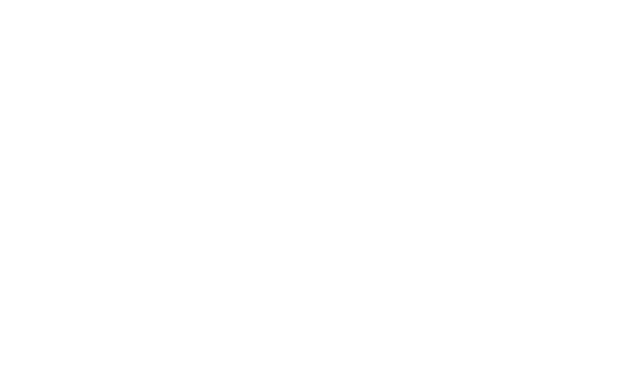
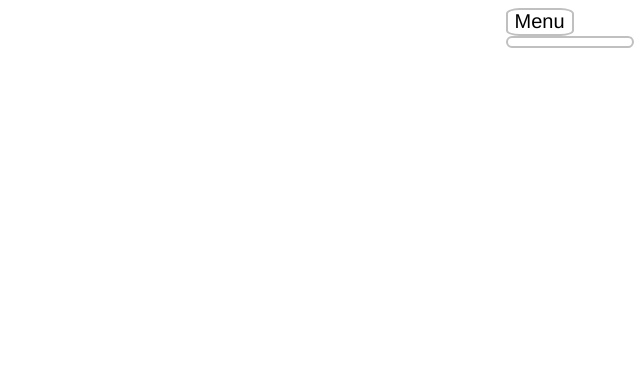
Before and after one commit to KaiErfle/in-class-collab, a plain HTML site: page index.html in a window 1280 px wide. Shown: the whole page, without its empty margins (640-1280 px from the left). Drawn offline with Linux system fonts and the light colour scheme.

Commit message:
menu changed

```diff
--- a/index.html
+++ b/index.html
@@ -1,7 +1,8 @@
 <!DOCTYPE html>
 <head>
     <title> in class collab with the bros </title>
-    <link href="app.css" rel="styleguide" type="text/styleguide">
+    <link href="app.css" rel="stylesheet" type="text/css">
+    <link href="menu.css" rel="stylesheet" type="text/css">
 </head>
 <body>
 
@@ -12,10 +13,17 @@
 
     <!-- menu goes here -->
     <div class="drop_menu">
-        <div id="menu">
+        <div id="menu" onclick="menuToggle()">
+            Menu </div>
             <div id="menu_contents">
+                <p>Account</p>
+                <p>Your Posts</p>
+                <p>Saved</p>
+                <p>Help</p>
+                <p>Preferences</p>
+                <p>Settings</p>
 
-            </div>
+
         </div>
     </div>
 
@@ -31,4 +39,5 @@
 
 
     <script src="app.js"></script>
+    <script src="menu.js"></script>
 </body>
--- a/menu.css
+++ b/menu.css
@@ -1,5 +1,35 @@
 .drop_menu{
-    width: 50vw;
-    height: 50vh;
-    border: black solid 1px;
+    position: relative;
+    left: 90%;
+    display: flex;
+    flex-direction: column;
+    width: 10vw;
+    height: 45vh;
+    /* border: black solid 2px; */
 }
+
+#menu{
+    border: silver solid 2px;
+    border-radius: 10px;
+    text-align: center;
+    font-size: 20px;
+    font-family: helvetica;
+    border-radius: 20%;
+    height: 3vh;
+    width: 5vw;
+}
+
+
+#menu_contents{
+    border: silver solid 2px;
+    border-radius: 10px;
+    padding: 3%;
+    text-align: left;
+    font-size: 17px;
+    font-family: helvetica;
+    display: flex;
+    flex-direction: column;
+    max-height: 0;
+    overflow: hidden;
+    transition: max-height 0.5s;
+}
--- a/menu.js
+++ b/menu.js
@@ -0,0 +1,11 @@
+var menu_state = false
+
+function menuToggle(){
+    if (menu_state === false){
+    document.querySelector("#menu_contents").style.maxHeight = "500px";
+        menu_state = true;
+}   else{
+    document.querySelector("#menu_contents").style.maxHeight = "0px";
+    menu_state = false;
+    }
+}
```
